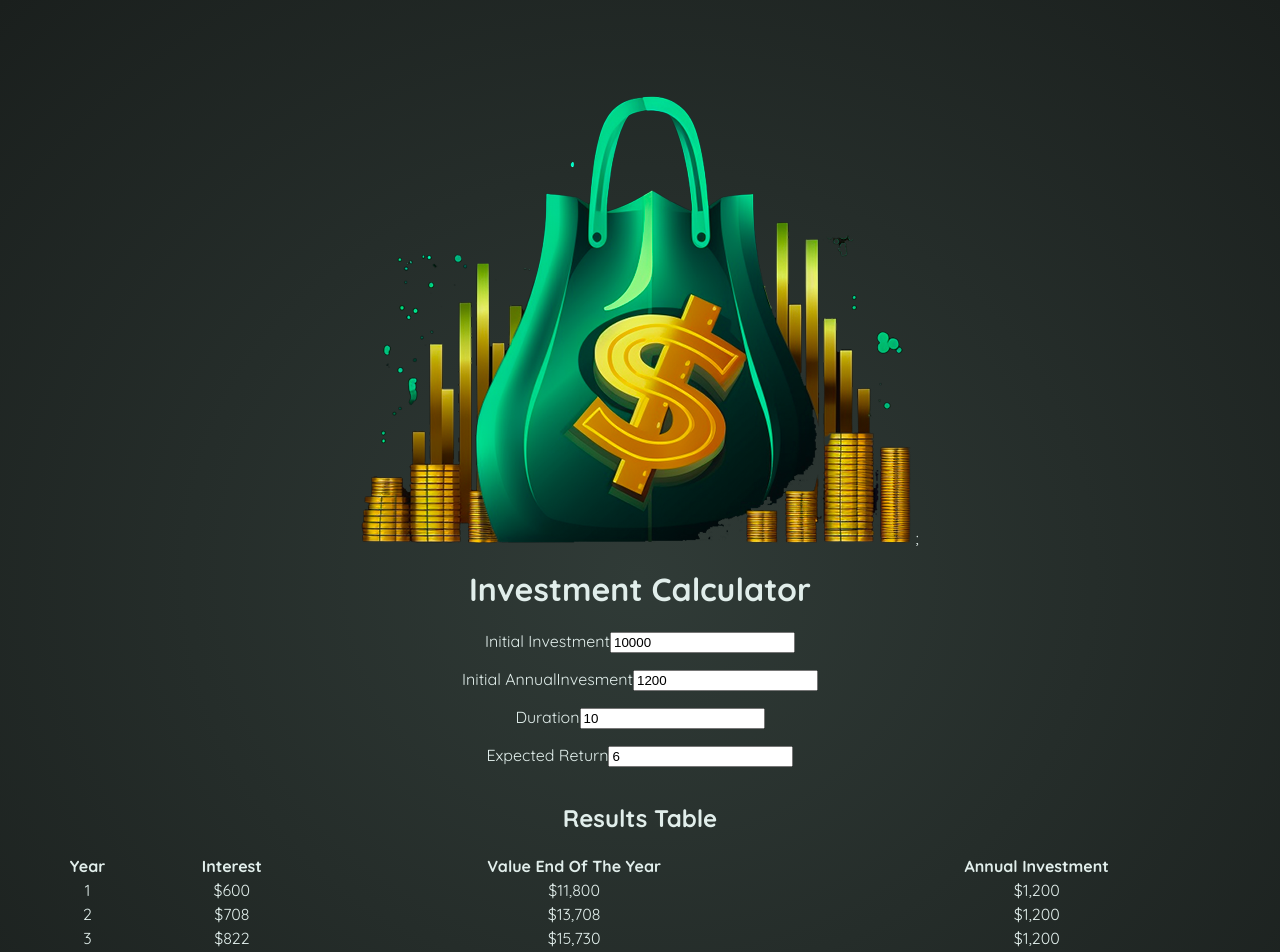
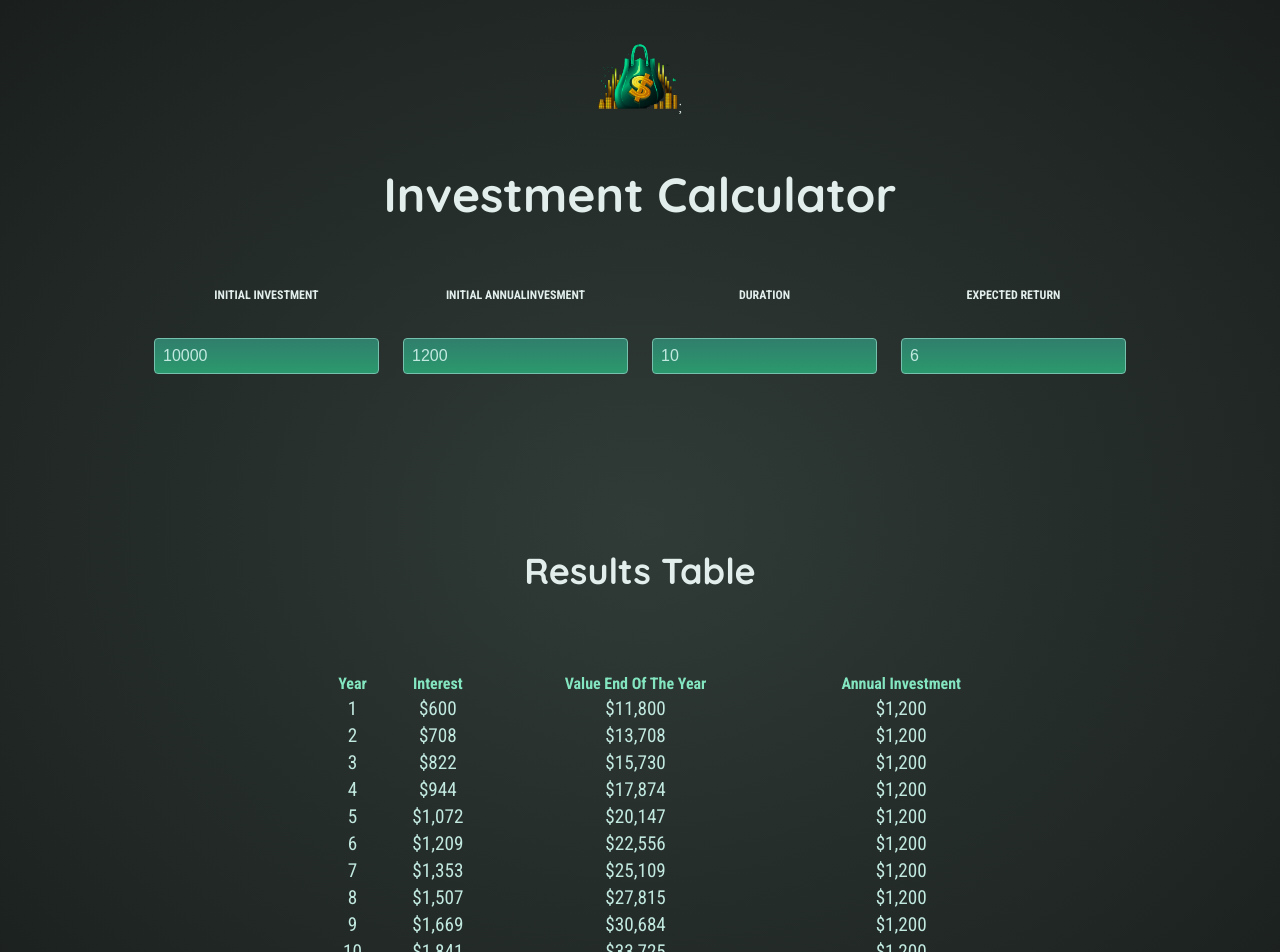
Before and after one commit to FelixBC/finance-app, a React app: page / in a window 1280 px wide. Shown: the top 952 px of the page. Built offline with nearby package versions, Linux system fonts and the light colour scheme; the HTML template or start-up script is replaced by a standard one.

Commit message:
Feature: enhaced css, used BEM convetion, need to fix some missuses. mid day commit, it works looks good.

```diff
--- a/src/App.tsx
+++ b/src/App.tsx
@@ -24,10 +24,12 @@ function App() {
   return (
     <>
       <div className="container">
-        <img src={logo} alt="investment-logo" />;
+        <img src={logo} alt="investment-logo" className="header__img" />;
         <Header className="card__header">Investment Calculator</Header>
         <div className="card__input-container">
           <InputHolder userInput={userInput} onChange={handleUserInput} />
+        </div>
+        <div>
           <ResultsTable input={userInput} />
         </div>
       </div>
--- /dev/null
+++ b/src/components/Header.css
@@ -0,0 +1,12 @@
+.header__title {
+  text-align: center;
+  margin: 3rem auto;
+  font-size: 1.5rem;
+}
+
+.header__img {
+  width: 5rem;
+  height: 5rem;
+  object-fit: contain;
+  background-color: transparent;
+}
--- a/src/components/Header.tsx
+++ b/src/components/Header.tsx
@@ -1,4 +1,5 @@
 import React from "react";
+import "./Header.css"
 type headerProps = {
   children: string;
   className: string;
@@ -6,7 +7,7 @@ type headerProps = {
 
 const Header: React.FC<headerProps> = ({ children }) => {
   return (
-    <div>
+    <div className="header__title">
       <h1>{children}</h1>
     </div>
   );
--- /dev/null
+++ b/src/components/InputHolder.css
@@ -0,0 +1,31 @@
+.card__input-container {
+  display: flex;
+  justify-content: space-evenly;
+  gap: 1.5rem;
+}
+
+.card__input {
+  padding: 1rem;
+  max-width: 30rem;
+  margin: 2rem auto;
+  border-radius: 4px;
+  background: linear-gradient(180deg, #307e6c, #2b996d);
+/* other rules from user-input input must be the same I believe*/
+  width: 100%;
+  padding: 0.5rem;
+  border: 1px solid #76c0ae;
+  border-radius: 0.25rem;
+  background-color: transparent;
+  color: #c2e9e0;
+  font-size: 1rem;
+
+}
+
+.card__input-label {
+  display: block;
+  margin-bottom: 0.25rem;
+  font-family: 'Roboto Condensed', sans-serif;
+  font-size: .75rem;
+  font-weight: bold;
+  text-transform: uppercase;
+}
--- a/src/components/InputHolder.tsx
+++ b/src/components/InputHolder.tsx
@@ -1,4 +1,5 @@
 import type { userInputProps } from "../types/types";
+import "./InputHolder.css";
 
 type InputHolderProps = {
   userInput: userInputProps;
@@ -7,10 +8,9 @@ type InputHolderProps = {
 
 const InputHolder: React.FC<InputHolderProps> = ({ userInput, onChange }) => {
   return (
-    <section id="card__input-section">
-      <div>
+    <div className="card__input-container">
       <p>
-          <label>Initial Investment</label>
+        <label className="card__input-label">Initial Investment</label>
         <input
           className="card__input"
           type="number"
@@ -21,7 +21,7 @@ const InputHolder: React.FC<InputHolderProps> = ({ userInput, onChange }) => {
         />
       </p>
       <p>
-          <label>Initial AnnualInvesment</label>
+        <label className="card__input-label">Initial AnnualInvesment</label>
         <input
           className="card__input"
           type="number"
@@ -31,9 +31,8 @@ const InputHolder: React.FC<InputHolderProps> = ({ userInput, onChange }) => {
           }
         />
       </p>
-
       <p>
-          <label>Duration</label>
+        <label className="card__input-label">Duration</label>
         <input
           className="card__input"
           type="number"
@@ -44,7 +43,7 @@ const InputHolder: React.FC<InputHolderProps> = ({ userInput, onChange }) => {
         />
       </p>
       <p>
-          <label>Expected Return</label>
+        <label className="card__input-label">Expected Return</label>
         <input
           className="card__input"
           type="number"
@@ -55,7 +54,6 @@ const InputHolder: React.FC<InputHolderProps> = ({ userInput, onChange }) => {
         />
       </p>
     </div>
-    </section>
   );
 };
 
--- /dev/null
+++ b/src/components/ResultsTable.css
@@ -0,0 +1,23 @@
+.table__result-container {
+  max-width: 50rem;
+  margin: 2rem auto;
+  padding: 1rem;
+  table-layout: fixed;
+  border-spacing: 1rem;
+  display:flex;
+  flex-direction: column;
+
+}
+
+.table__thead {
+  font-size: 1rem;
+  color: #83e6c0;
+
+}
+
+.table__tbody {
+  font-family: "Roboto Condensed", sans-serif;
+  font-size: 1.2rem;
+  color: #c2e9e0;
+  margin-left: 4rem;
+}
--- a/src/components/ResultsTable.tsx
+++ b/src/components/ResultsTable.tsx
@@ -3,6 +3,7 @@ import type { userInputProps } from "../types/types";
 import "../util/investment";
 import { calculateInvestmentResults, formatter } from "../util/investment";
 import Header from "./Header";
+import "./ResultsTable.css"
 
 type ResultsTableProps = {
   input: userInputProps;
@@ -22,10 +23,10 @@ const ResultsTable: React.FC<ResultsTableProps> = ({ input }) => {
   );
 
   return (
-    <section className="card">
-      <Header className="card__results-header"> Results Table</Header>
-      <table>
-        <thead className="table__header">
+    <section className="table__result-container">
+      <Header className="table__results-header"> Results Table</Header>
+      <table className="table__tbody">
+        <thead className="table__thead">
           <tr>
             <th>Year</th>
 
@@ -36,7 +37,7 @@ const ResultsTable: React.FC<ResultsTableProps> = ({ input }) => {
             <th>Annual Investment</th>
           </tr>
         </thead>
-        {tableDataOfResults}
+       {tableDataOfResults}
       </table>
     </section>
   );
--- a/src/index.css
+++ b/src/index.css
@@ -14,75 +14,9 @@ body {
   min-height: 100vh;
 }
 
-#header {
-  text-align: center;
-  margin: 3rem auto;
-}
 
 
-#header img {
-  width: 5rem;
-  height: 5rem;
-  object-fit: contain;
-  background-color: transparent;
-}
 
-#header h1 {
-  font-size: 1.5rem;
-}
-
-#user-input {
-  padding: 1rem;
-  max-width: 30rem;
-  margin: 2rem auto;
-  border-radius: 4px;
-  background: linear-gradient(180deg, #307e6c, #2b996d);
-}
-
-.input-group {
-  display: flex;
-  justify-content: space-evenly;
-  gap: 1.5rem;
-}
-
-#user-input label {
-  display: block;
-  margin-bottom: 0.25rem;
-  font-family: 'Roboto Condensed', sans-serif;
-  font-size: 0.5rem;
-  font-weight: bold;
-  text-transform: uppercase;
-}
-
-#user-input input {
-  width: 100%;
-  padding: 0.5rem;
-  border: 1px solid #76c0ae;
-  border-radius: 0.25rem;
-  background-color: transparent;
-  color: #c2e9e0;
-  font-size: 1rem;
-}
-
-#result {
-  max-width: 50rem;
-  margin: 2rem auto;
-  padding: 1rem;
-  table-layout: fixed;
-  border-spacing: 1rem;
-  text-align: right;
-}
-
-#result thead {
-  font-size: 0.7rem;
-  color: #83e6c0;
-}
-
-#result tbody {
-  font-family: 'Roboto Condensed', sans-serif;
-  font-size: 0.85rem;
-  color: #c2e9e0;
-}
 
 .center {
   text-align: center;
```
Lines whose indentation alone changed are shown as unchanged.
